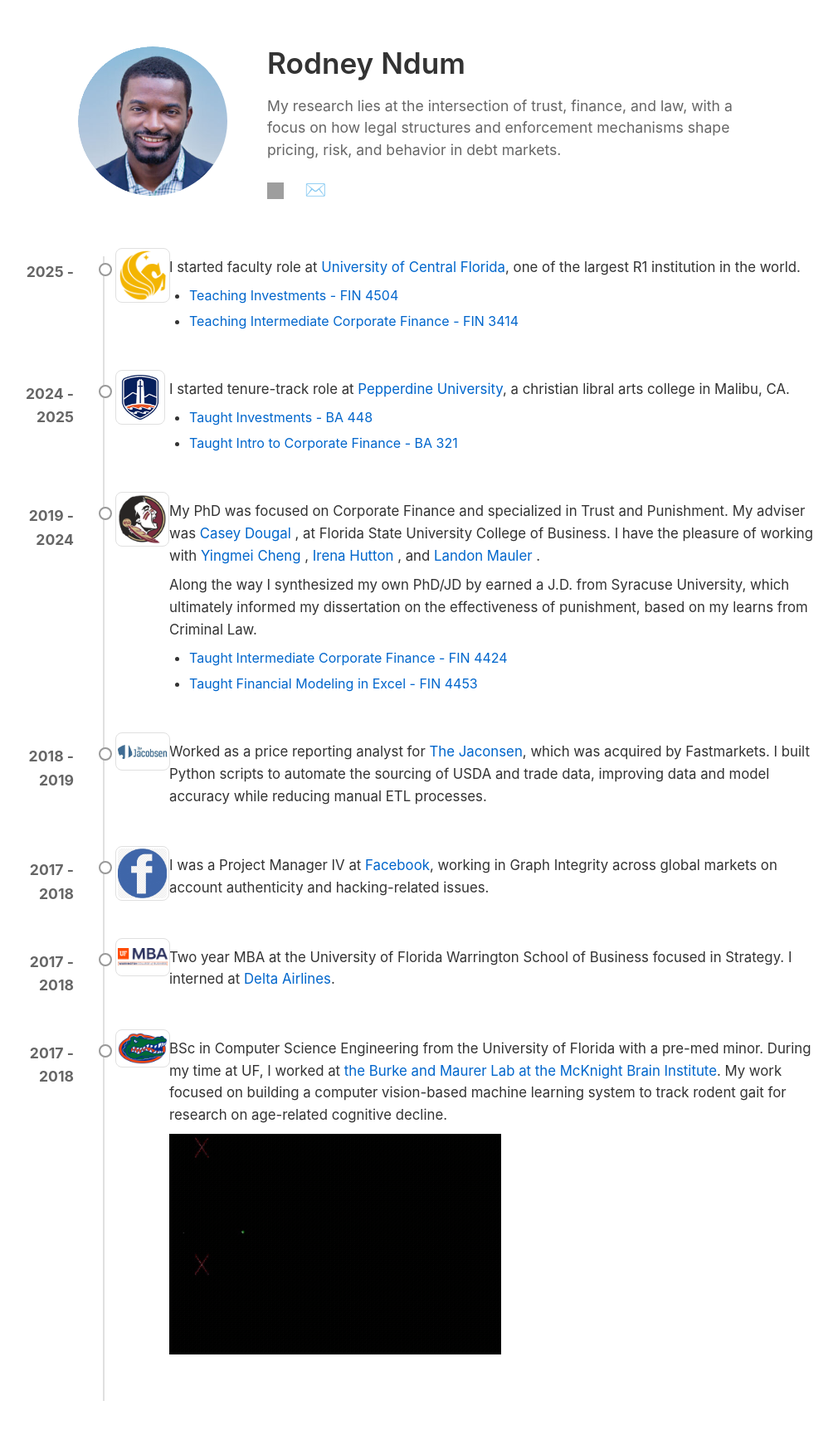
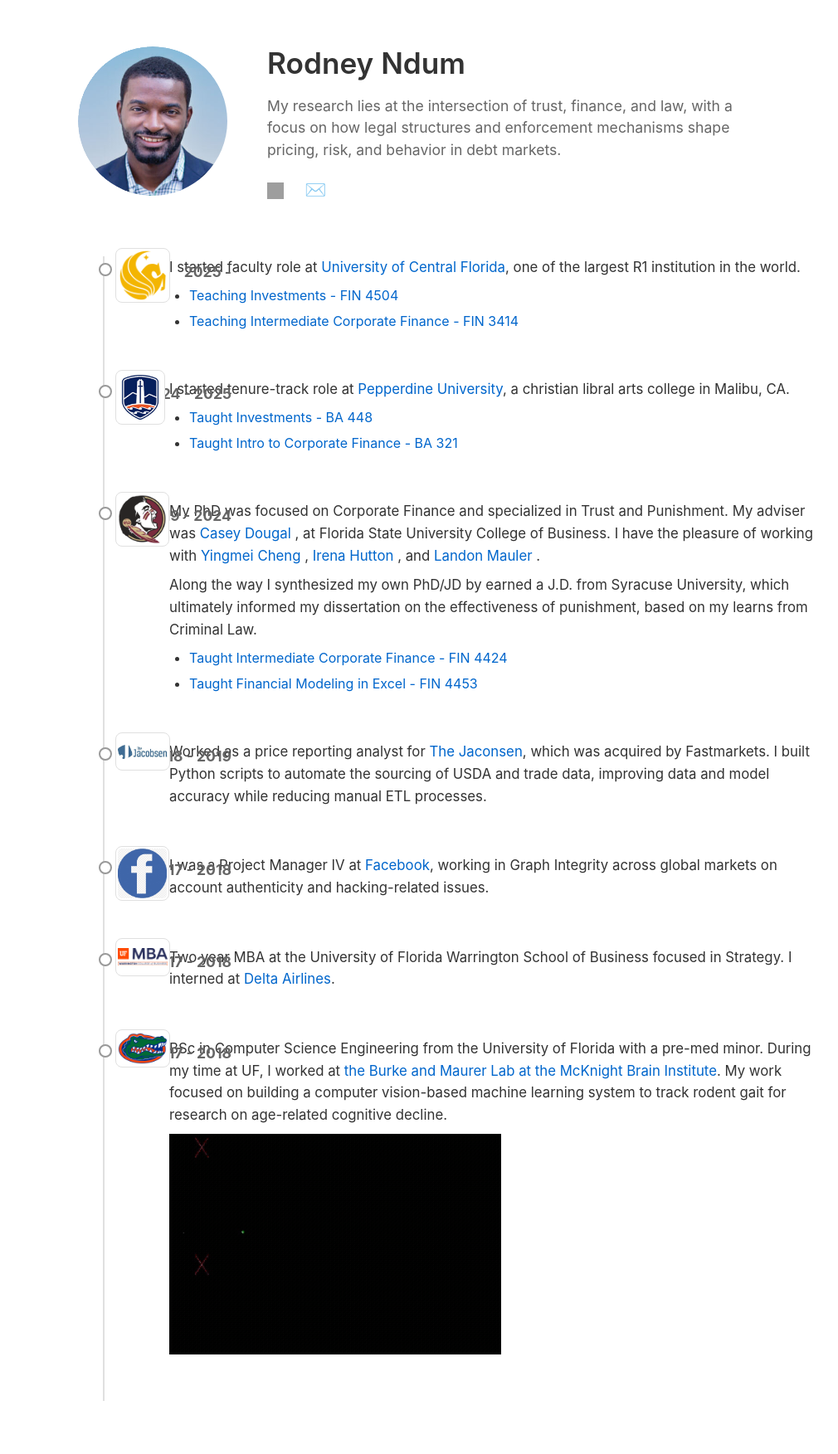
Before and after one commit to rndum/rndum.github.io, a Jekyll site: the page built from index.md, in a window 1280 px wide. Shown: the whole page at 83% size, without its empty margins (146-1156 px from the left). Built offline with Jekyll 4.4.1, drawn with Linux system fonts in a browser that asks for light colours; grey boxes are pictures that could not be loaded.

Commit message:
dynamic sizing of timeline years

```diff
--- a/assets/css/style.css
+++ b/assets/css/style.css
@@ -84,13 +84,14 @@ body {
 
 .timeline-date {
   position: absolute;
-  left: -180px;
+  right: calc(100% - 115px);
   top: 5px;
-  width: 85px;
   text-align: right;
   font-weight: 700;
   color: #666;
   font-size: 1.1em;
+  white-space: nowrap;
+  padding-right: 20px;
 }
 
 .timeline-dot {
@@ -177,8 +178,9 @@ body {
   }
 
   .timeline-date {
-    left: -100px;
-    width: 50px;
+    right: calc(100% - 65px);
+    padding-right: 15px;
+    font-size: 1em;
   }
 
   .timeline-dot {
```
